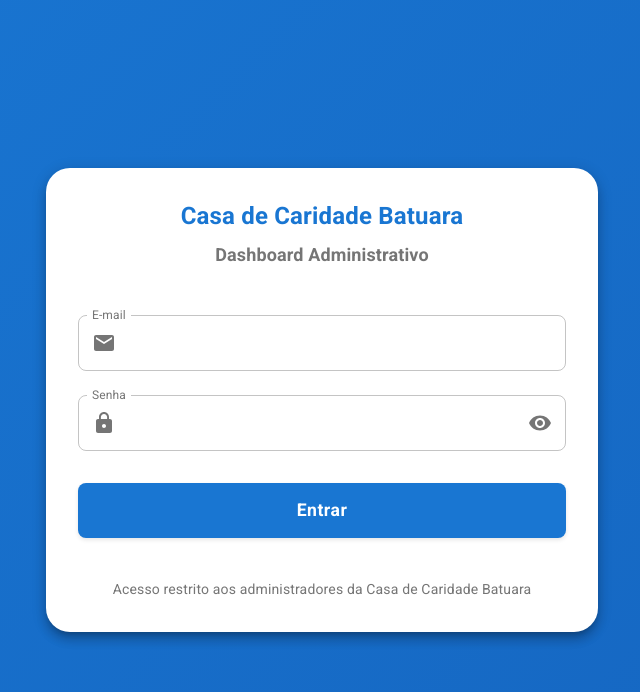
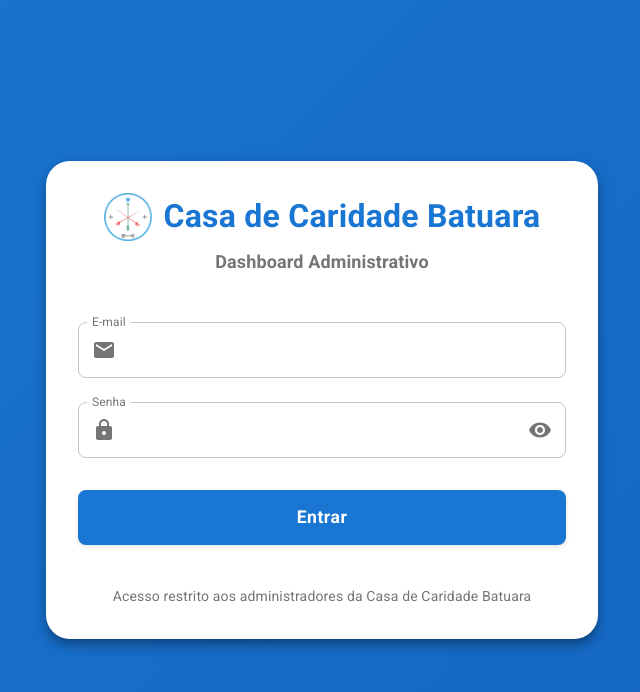
Before and after one commit to guelfi/Batuara.net, a React (Create React App) app in the folder src/Frontend/AdminDashboard/: page /admin/login in a window 1280 px wide. Shown: the top 692 px of the page, without its empty margins (318-958 px from the left). Built offline with nearby package versions, Linux system fonts and the light colour scheme; no server answers.

Commit message:
feat(admin): adiciona logo e link para o site publico na tela de login

```diff
--- a/src/Frontend/AdminDashboard/src/pages/LoginPage.tsx
+++ b/src/Frontend/AdminDashboard/src/pages/LoginPage.tsx
@@ -91,16 +91,57 @@ const LoginPage: React.FC = () => {
             textAlign: 'center',
           }}
         >
-          <Typography
-            variant="h4"
+          <Box
             sx={{
+              display: 'flex',
+              alignItems: 'center',
+              justifyContent: 'center',
+              gap: 1.5,
               mb: 1,
-              fontWeight: 600,
-              color: 'primary.main',
             }}
           >
-            Casa de Caridade Batuara
-          </Typography>
+            <Box
+              component="a"
+              href="/"
+              sx={{
+                display: 'flex',
+                alignItems: 'center',
+                textDecoration: 'none',
+                transition: 'transform 0.2s ease-in-out',
+                '&:hover': {
+                  transform: 'scale(1.05)',
+                },
+              }}
+            >
+              <Box
+                component="img"
+                src={`${process.env.PUBLIC_URL || '/admin'}/batuara_logo.png`}
+                alt="Logo Batuara"
+                sx={{
+                  height: { xs: 40, sm: 48 },
+                  width: { xs: 40, sm: 48 },
+                  objectFit: 'contain',
+                }}
+              />
+            </Box>
+            <Typography
+              variant="h4"
+              component="a"
+              href="/"
+              sx={{
+                fontWeight: 600,
+                color: 'primary.main',
+                textDecoration: 'none',
+                fontSize: { xs: '1.5rem', sm: '2rem' },
+                transition: 'color 0.2s ease-in-out',
+                '&:hover': {
+                  color: 'primary.dark',
+                },
+              }}
+            >
+              Casa de Caridade Batuara
+            </Typography>
+          </Box>
           <Typography
             variant="h6"
             sx={{
```
